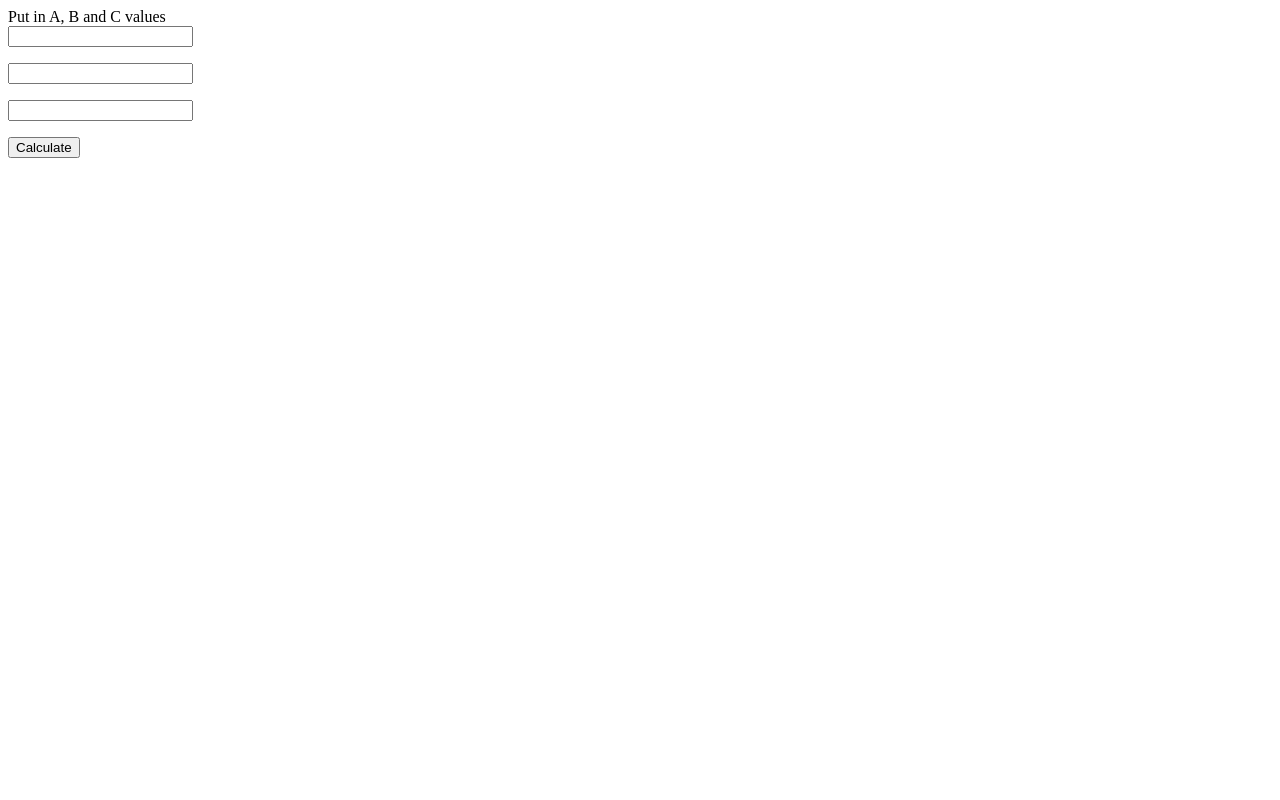
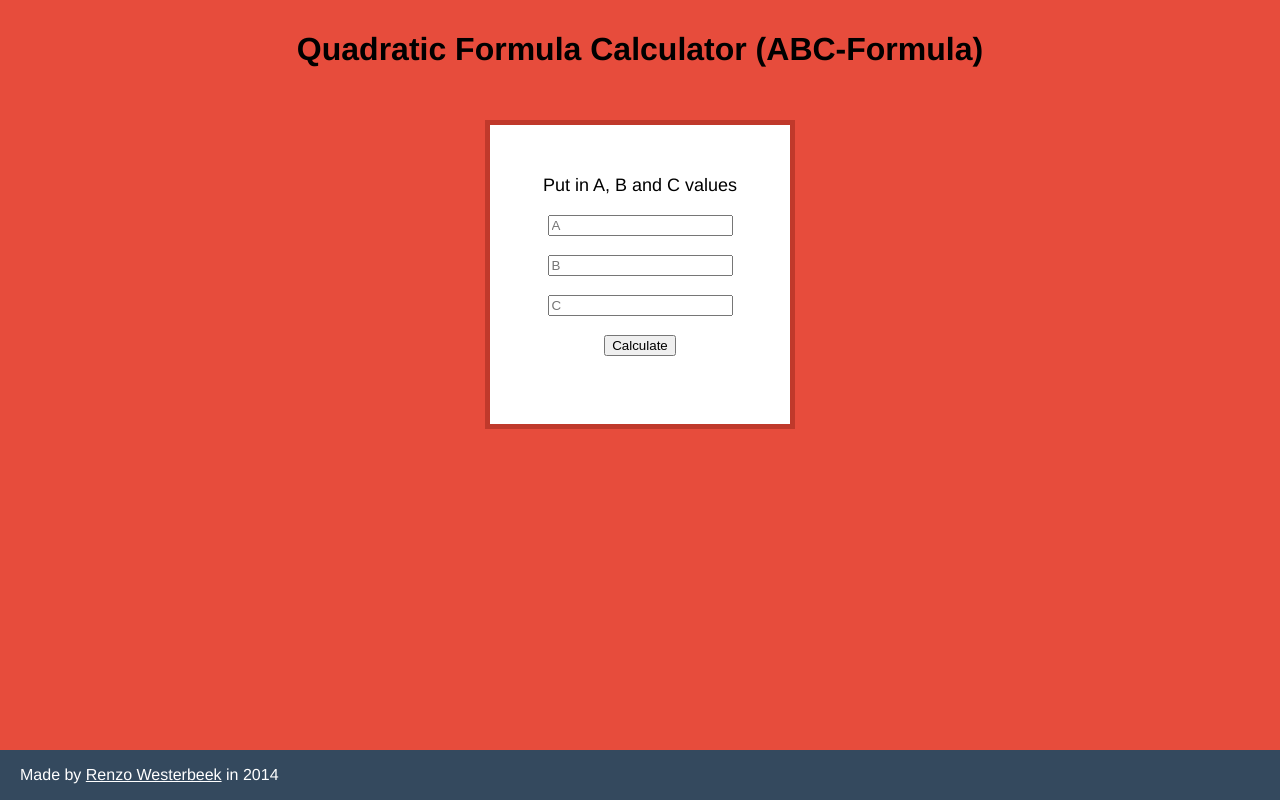
Before and after one commit to renzowesterbeek/quadratic_formula, a plain HTML site: page js/pages/index.html in a window 1280 px wide. Drawn offline with Linux system fonts and the light colour scheme.

Commit message:
Add style

```diff
--- a/js/css/main.css
+++ b/js/css/main.css
@@ -0,0 +1,59 @@
+html{
+	padding: 0;
+	margin: 0;
+	font-family: Helvetica, sans-serif;
+	width: 100%;
+	height: 100%;
+}
+
+body{
+	background-color: #e74c3c;
+	padding: 0;
+	margin: 0;
+}
+
+header{
+	padding: 10px;
+	margin-bottom: 20px;
+}
+
+header h1{
+	text-align: center;
+}
+
+#container{
+	background-color: white;
+	display: table;
+	width: 200px;
+	padding: 50px;
+	margin: auto;
+	border: 5px solid #c0392b;
+	text-align: center;
+}
+
+form h2{
+	font-size: 18px;
+	font-weight: normal;
+	margin: 0;
+}
+
+footer{
+	position: absolute;
+	bottom: 0;
+	left: 0;
+	right: 0;
+	background-color: #34495e;
+}
+
+footer p{
+	margin-left: 20px;
+	color: white;
+}
+
+footer p a{
+	color: white;
+}
+
+footer p a:hover{
+	text-decoration: none;
+}
--- a/js/js/engine.js
+++ b/js/js/engine.js
@@ -1,4 +1,4 @@
-//console.log("You like to take a look under the hood? There's also Python source-code available here: https://github.com/renzowesterbeek/quadratic_formula");
+console.log("You like to take a look under the hood? Source-code (including Python) is available here: https://github.com/renzowesterbeek/quadratic_formula");
 
 function calculate() {
 
--- a/js/pages/index.html
+++ b/js/pages/index.html
@@ -9,16 +9,28 @@
 </head>
 <body>
 
-	<form name="abcform" action="" method="GET">Put in A, B and C values<BR>
-		<input type="text" name="a" value=""><P>
-		<input type="text" name="b" value=""><P>
-		<input type="text" name="c" value=""><P>
-		<input type="button" name="button" value="Calculate" onClick="calculate()">
-	</form>
+	<header>
+		<h1>Quadratic Formula Calculator (ABC-Formula)</h1>
+	</header>
 
-	<p class="output" id="output1"></p>
-	<p class="output" id="output2"></p>
+	<main>
+		<div id="container">
+			<form name="abcform" action="" method="GET">
+				<h2>Put in A, B and C values</p>
+				<input type="text" name="a" value="" placeholder="A"><P>
+				<input type="text" name="b" value="" placeholder="B"><P>
+				<input type="text" name="c" value="" placeholder="C"><P>
+				<input type="button" name="button" value="Calculate" onClick="calculate()">
+			</form>
 
+			<!-- Ouput labels -->
+			<p class="output" id="output1"></p>
+			<p class="output" id="output2"></p>
+		</div>
+	</main>
 
+	<footer>
+		<p>Made by <a href="https://www.github.com/renzowesterbeek/">Renzo Westerbeek</a> in 2014</p>
+	</footer>
 </body>
 </html>
```
